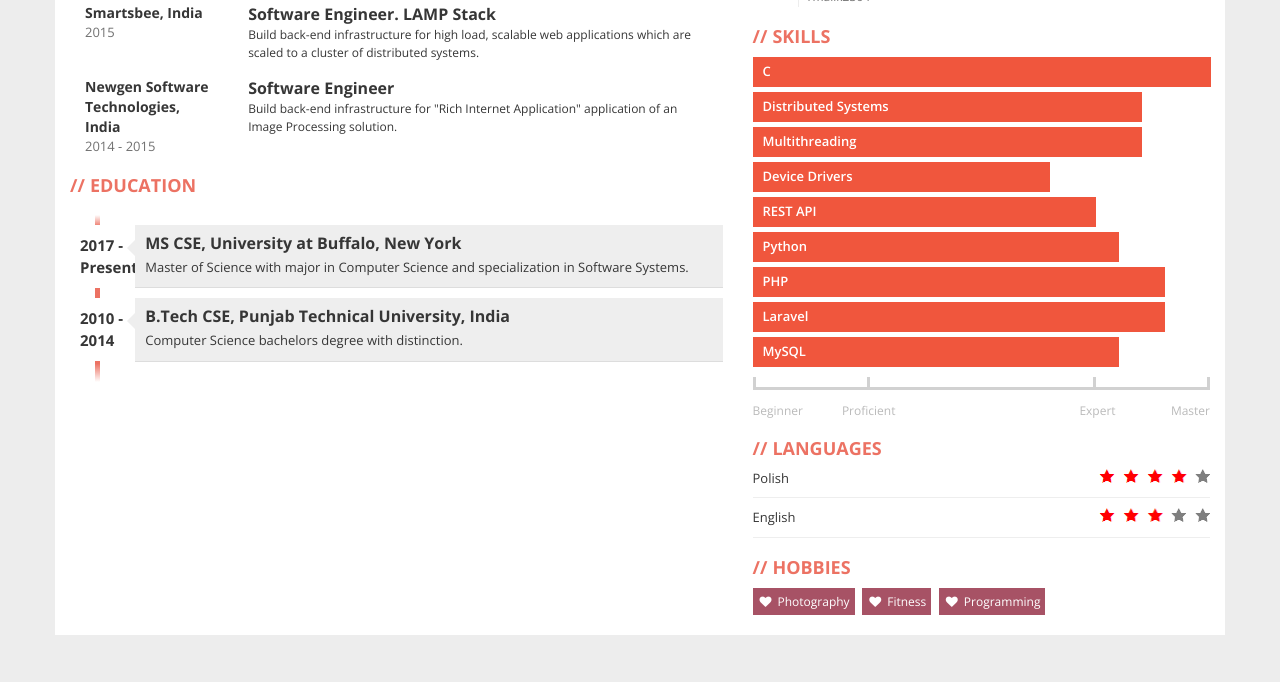
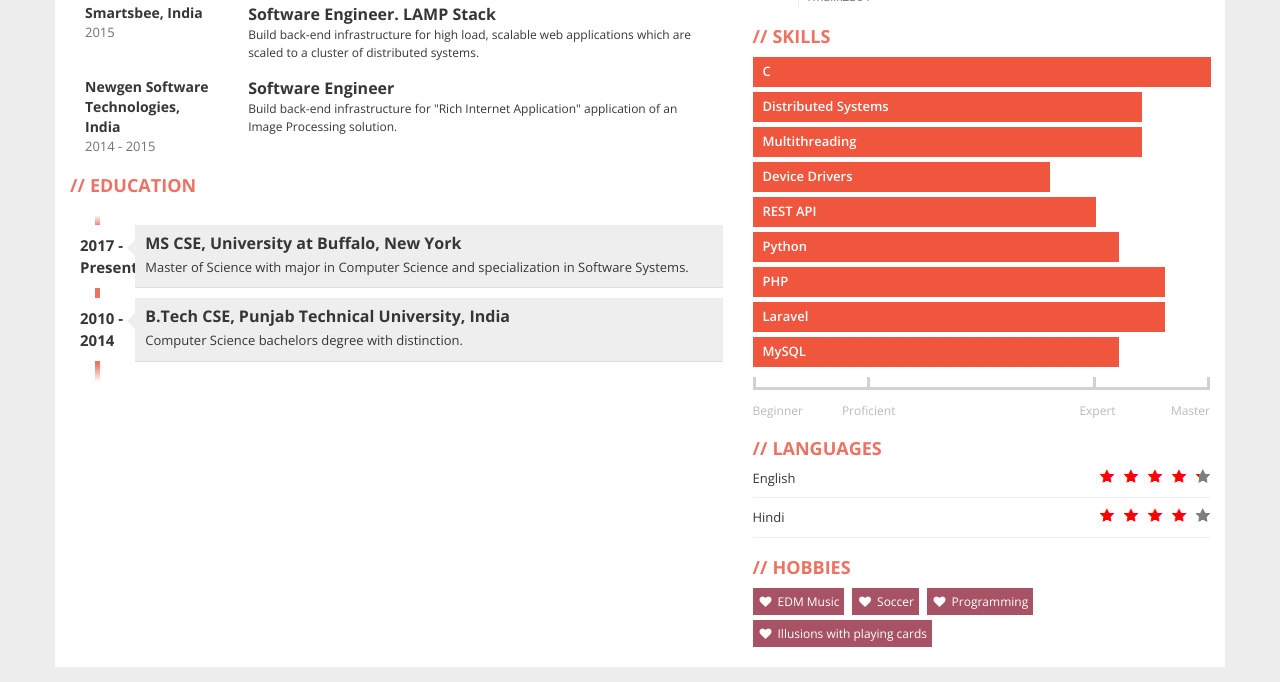
Before and after one commit to ravimalik20/ravimalik20.github.io, a plain HTML site: page index.html in a window 1280 px wide. Shown: the part 515-1197 px from the top of the page. Before the commit the page ends 1165 px from the top, so only its background shows below. Drawn offline with nearby package versions, Linux system fonts and the light colour scheme.

Commit message:
Updated skills and font stylesheet bugfix.

```diff
--- a/css/main.css
+++ b/css/main.css
@@ -5,7 +5,7 @@ Author: office@kamsolutions.pl
 /*******************************************
 FONTS
 *******************************************/
-@import url(http://fonts.googleapis.com/css?family=Open+Sans:400,600,700,800);
+@import url(https://fonts.googleapis.com/css?family=Open+Sans:400,600,700,800);
 /*******************************************
 SETTINGS
 *******************************************/
--- a/index.html
+++ b/index.html
@@ -146,16 +146,17 @@ Processing solution.</div>
           <div class="box">
             <h2>Languages</h2>
             <div id="language-skills">
-              <div class="skill">Polish <div class="icons pull-right"><div style="width: 80%;" class="icons-red"></div></div></div>
-              <div class="skill">English <div class="icons pull-right"><div style="width: 60%;" class="icons-red"></div></div></div>
+              <div class="skill">English <div class="icons pull-right"><div style="width: 90%;" class="icons-red"></div></div></div>
+              <div class="skill">Hindi <div class="icons pull-right"><div style="width: 80%;" class="icons-red"></div></div></div>
             </div>
           </div>
           <!-- HOBBIES -->
           <div class="box">
             <h2>Hobbies</h2>
-            <div class="hobby">Photography</div>
-            <div class="hobby">Fitness</div>
+            <div class="hobby">EDM Music</div>
+            <div class="hobby">Soccer</div>
             <div class="hobby">Programming</div>
+			<div class="hobby">Illusions with playing cards</div>
           </div>
         </div>
       </div>
```
